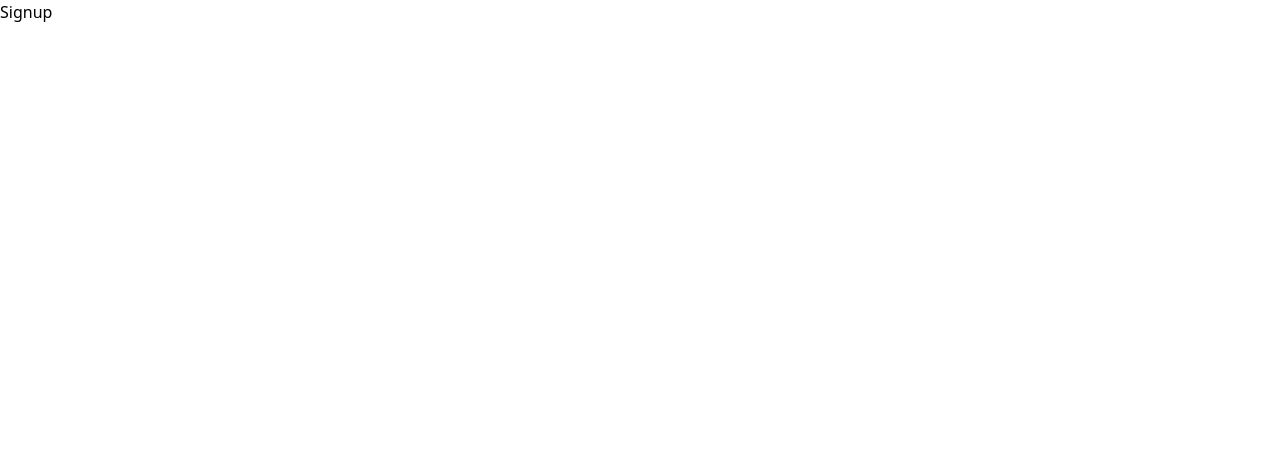
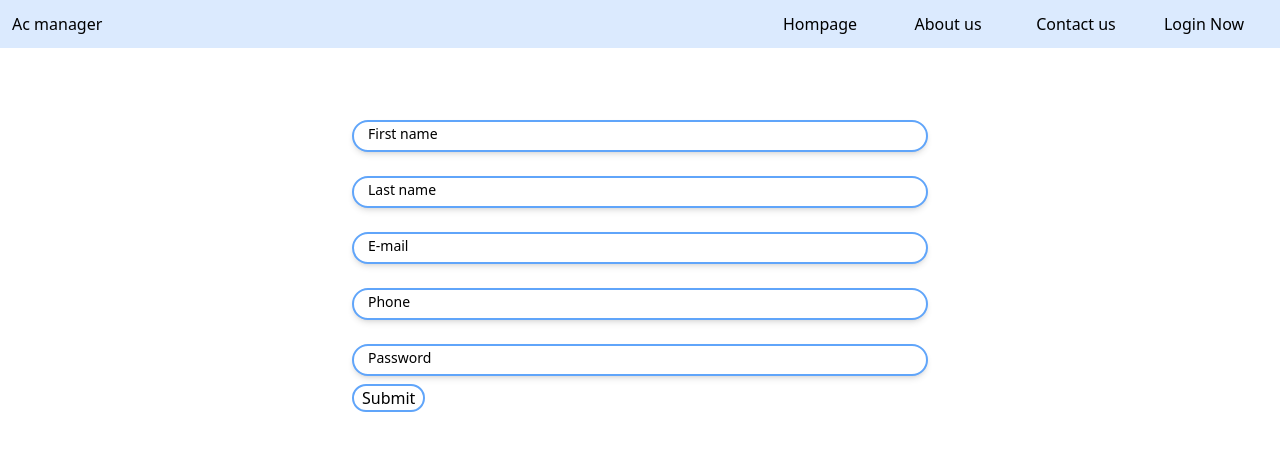
Before and after one commit to surendraSinghKamboj/accounts-manger, a Next.js app: page /Signup in a window 1280 px wide. Shown: the top 450 px of the page. Built offline with nearby package versions, Linux system fonts and the light colour scheme.

Commit message:
Signup and Login

```diff
--- /dev/null
+++ b/src/components/Input.jsx
@@ -0,0 +1,39 @@
+import React, { useId, useState } from "react";
+
+const Input = ({ type, label, name, onChange }) => {
+	const [isInputFocused, setIsInputFocused] = useState(false);
+
+	const handleInputFocus = () => {
+		setIsInputFocused(true);
+	};
+
+	const handleInputBlur = (e) => {
+		if (!e.target.value) {
+			setIsInputFocused(false);
+		}
+	};
+
+	return (
+		<div className="relative flex justify-center w-full mt-6" key={useId()}>
+			<span
+				className={`absolute px-2 text-sm mt-[4px] transition-all duration-500 left-2 label ${
+					isInputFocused
+						? "translate-y-[-20px] px-2 border-l-2 border-r-2 border-r-green-500 rounded-full border-l-green-500 bg-white "
+						: "translate-y-0"
+				}`}
+			>
+				{label}
+			</span>
+			<input
+				type={type}
+				className="w-full h-8 px-1 py-1 focus:outline-green-500 shadow-md rounded-full focus:rounded-full text-xl border-2 border-blue-400"
+				onFocus={handleInputFocus}
+				onBlur={handleInputBlur}
+				name={name}
+				onChange={onChange}
+			/>
+		</div>
+	);
+};
+
+export default Input;
--- a/src/pages/Login.jsx
+++ b/src/pages/Login.jsx
@@ -1,9 +1,55 @@
-import React from 'react'
+import React, { useState } from "react";
+import Navbar from "@/components/Navbar";
+import Input from "@/components/Input";
 
 const Login = () => {
-  return (
-    <div>Login</div>
-  )
-}
+	const navMenu = [
+		{ path: "/", menu: "Hompage" },
+		{ path: "/aboutus", menu: "About us" },
+		{ path: "/contactus", menu: "Contact us" },
+		{ path: "/Login", menu: "Login Now" },
+	];
 
-export default Login
+	const [data, setData] = useState({
+		email: "",
+		password: "",
+	});
+
+	const handleChange = (e) => {
+		setData({ ...data, [e.target.name]: e.target.value });
+	};
+
+	const handleSubmit = (e) => {
+		e.preventDefault();
+	};
+
+	return (
+		<>
+			<Navbar navMenu={navMenu} />
+			<section className="flex justify-center">
+				<form
+					onSubmit={handleSubmit}
+					className="relative w-full sm:w-9/12 py-9 flex justify-center items-center"
+				>
+					<div className="w-[80%] sm:w-[60%] sm:mt-3 flex justify-center items-center flex-col">
+						<Input
+							onChange={handleChange}
+							name="email"
+							label="E-mail"
+							type="email"
+						/>
+						<Input
+							onChange={handleChange}
+							name="password"
+							label="Password"
+							type="password"
+						/>
+					</div>
+          <button className="absolute bottom-0 left-[10%] sm:left-[20%] border-2 border-blue-400 hover:bg-blue-400 hover:text-white transition-all duration-500 px-2 rounded-full">Submit</button>
+				</form>
+			</section>
+		</>
+	);
+};
+
+export default Login;
--- a/src/pages/Signup.jsx
+++ b/src/pages/Signup.jsx
@@ -1,9 +1,73 @@
-import React from 'react'
+import React, { useState } from "react";
+import Navbar from "@/components/Navbar";
+import Input from "@/components/Input";
 
 const Signup = () => {
-  return (
-    <div>Signup</div>
-  )
-}
+	const navMenu = [
+		{ path: "/", menu: "Hompage" },
+		{ path: "/aboutus", menu: "About us" },
+		{ path: "/contactus", menu: "Contact us" },
+		{ path: "/Login", menu: "Login Now" },
+	];
 
-export default Signup
+	const [data, setData] = useState({
+		firatName: "",
+		lastName: "",
+		email: "",
+		phone: "",
+		password: "",
+	});
+
+	const handleChange = (e) => {
+		setData({ ...data, [e.target.name]: e.target.value });
+	};
+
+  const handleSubmit = (e)=>{
+    e.preventDefault();
+  }
+
+	return (
+		<>
+			<Navbar navMenu={navMenu} />
+			<section className="flex justify-center">
+				<form onSubmit={handleSubmit} className="relative w-full sm:w-9/12 py-9 flex justify-center items-center">
+					<div className="w-[80%] sm:w-[60%] sm:mt-3 flex justify-center items-center flex-col">
+						<Input
+							onChange={handleChange}
+							name="firstName"
+							label="First name"
+							type="text"
+						/>
+						<Input
+							onChange={handleChange}
+							name="lastName"
+							label="Last name"
+							type="text"
+						/>
+						<Input
+							onChange={handleChange}
+							name="email"
+							label="E-mail"
+							type="email"
+						/>
+						<Input
+							onChange={handleChange}
+							name="phone"
+							label="Phone"
+							type="text"
+						/>
+						<Input
+							onChange={handleChange}
+							name="password"
+							label="Password"
+							type="password"
+						/>
+					</div>
+					<button className="absolute bottom-0 left-[10%] sm:left-[20%] border-2 border-blue-400 hover:bg-blue-400 hover:text-white transition-all duration-500 px-2 rounded-full">Submit</button>
+				</form>
+			</section>
+		</>
+	);
+};
+
+export default Signup;
```
